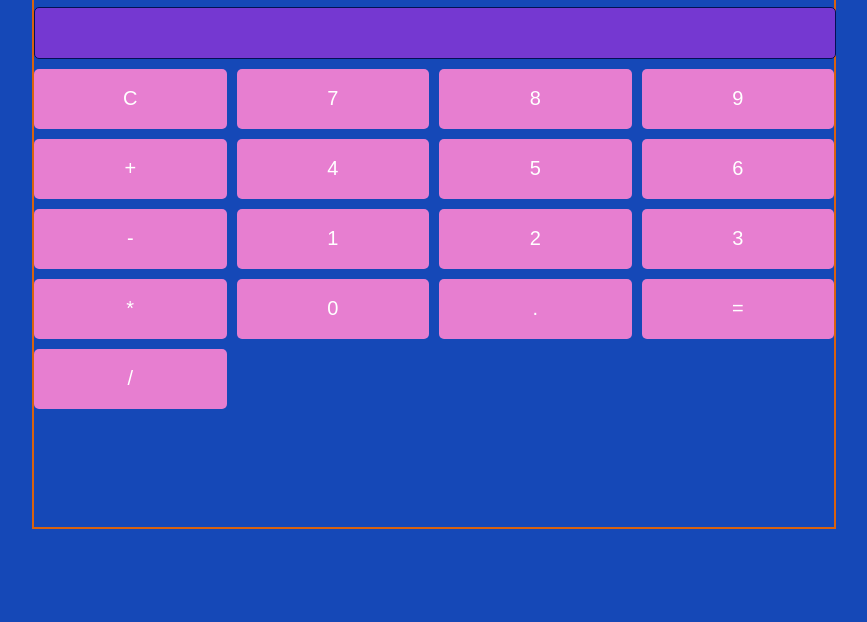
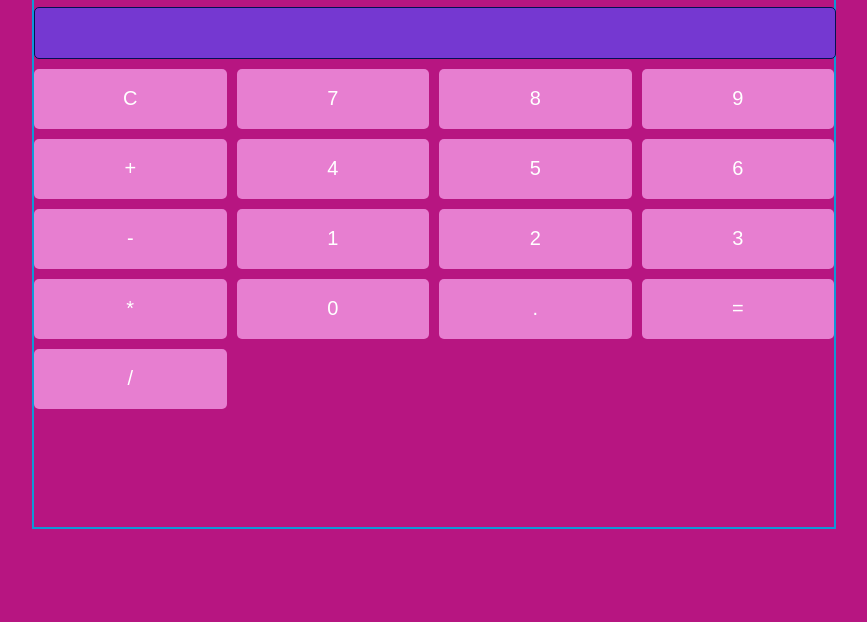
Before and after one commit to mirandajul/calculadora, a plain HTML site: page index.html in a window 1280 px wide. Shown: the part 178-800 px from the top of the page, without its empty margins (206-1073 px from the left). Drawn offline with Linux system fonts and the light colour scheme.

Commit message:
maria julia

```diff
--- a/style.css
+++ b/style.css
@@ -13,7 +13,7 @@
   align-items: center;
   height: 100vh;
   margin: 0;
-  background-color: hsl(221, 79%, 40%);
+  background-color: hsl(320, 79%, 40%);
   }
   h1 {
     background-color: #080a7d;
@@ -21,7 +21,7 @@
   }
 
 .calculator {
-border: 2px solid hsl(25, 88%, 45%);
+border: 2px solid hsl(199, 88%, 45%);
 width: 800px; /* Largura aumentada para 800 pixels */
 height: 600px; /* Altura aumentada para 600 pixels */
 margin: 0 auto; /* Centraliza a calculadora horizontalmente na página */
```
